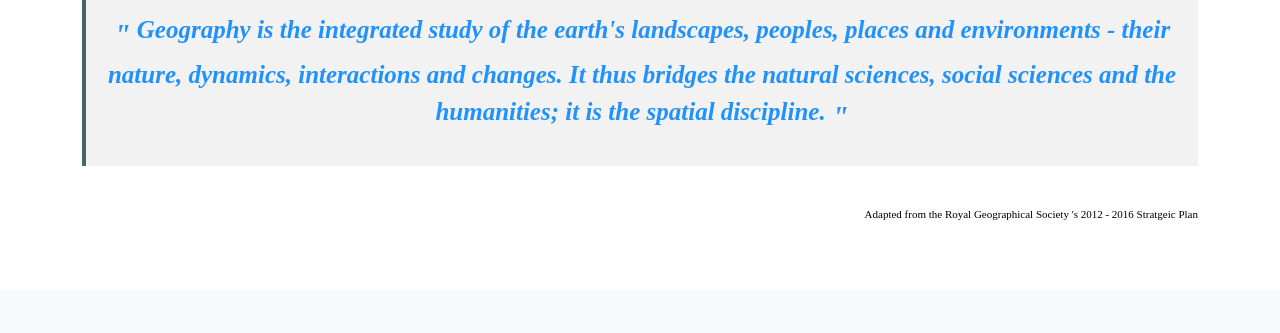
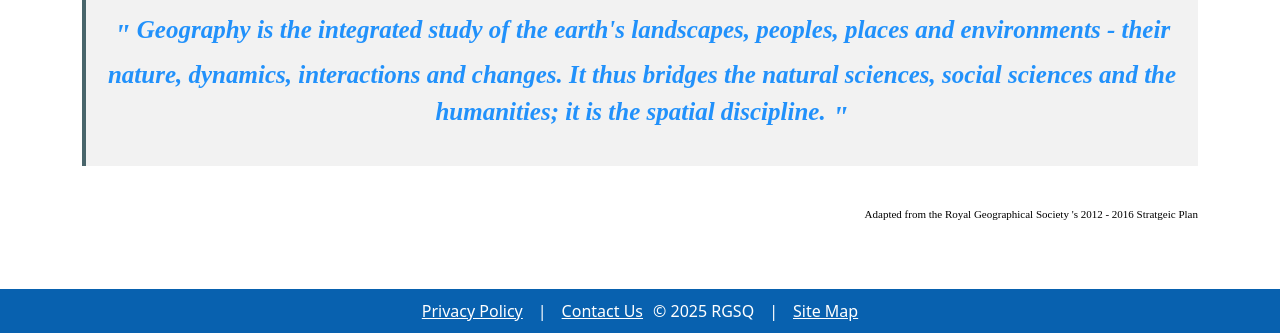
Before and after one commit to Ez7222/398, a Flask app: page /Aboutsociety.html in a window 1280 px wide. Shown: the part 648-981 px from the top of the page. Before the commit the page ends 868 px from the top, so only its background shows below. Run offline with Flask 3, Linux system fonts and the light colour scheme.

Commit message:
Update Aboutsociety.html

```diff
--- a/templates/Aboutsociety.html
+++ b/templates/Aboutsociety.html
@@ -164,3 +164,17 @@
             </p>
         </div>
     </section>
+
+    <footer class="footer">
+        <div class="footer-container">
+            <a href="https://cdn.wildapricot.com/240825/resources/Documents/Administrative/2018_RGSQ%20Ltd_Privacy%20Policy.pdf?version=1575264460000&Policy=eyJTdGF0ZW1lbnQiOiBbeyJSZXNvdXJjZSI6Imh0dHBzOi8vY2RuLndpbGRhcHJpY290LmNvbS8yNDA4MjUvcmVzb3VyY2VzL0RvY3VtZW50cy9BZG1pbmlzdHJhdGl2ZS8yMDE4X1JHU1ElMjBMdGRfUHJpdmFjeSUyMFBvbGljeS5wZGY~dmVyc2lvbj0xNTc1MjY0NDYwMDAwIiwiQ29uZGl0aW9uIjp7IkRhdGVMZXNzVGhhbiI6eyJBV1M6RXBvY2hUaW1lIjoxNzU0OTc4MjUxfSwiSXBBZGRyZXNzIjp7IkFXUzpTb3VyY2VJcCI6IjAuMC4wLjAvMCJ9fX1dfQ__&Signature=e-RdXWajsAbE4LFyQ~hwXrXoWC8wP5EwhHoDHEffWy3MGI55BfvRt4fYvNEVPtpaOIns3hBdhjKgt0-W37QYT5GfX3atUEKyYd9dXTh88512Ce4~nuqAfhDH4Gx2~YShFV9N9AlZ6AGqwnrJWm-maa4hTTBXIECnzDtBPNaFceQO3lEUHz9dXHM~iEQsxAAs7bNgtEbaoWr-vyfkl7VN4ShXo2d7QMB5kVqWvxTbh2naIVD0RZE8aN5RKxKnapZ4Mt4QpLBI6Nc5HOPt~cODJiQEyRxSzYYc-tp45ZsKKKtp3DaHoFQ~cjrTpJml1FzRNjw~IoacOCsITqHFtob2VA__&Key-Pair-Id=K27MGQSHTHAGGF"
+                class="footer-link">Privacy Policy</a>
+            <span class="footer-separator">|</span>
+            <a href="Contact.html" class="footer-link">Contact Us</a>
+            <span>© 2025 RGSQ</span>
+            <span class="footer-separator">|</span>
+            <a href="#" class="footer-link">Site Map</a>
+        </div>
+    </footer>
+</body>
+</html>
```
